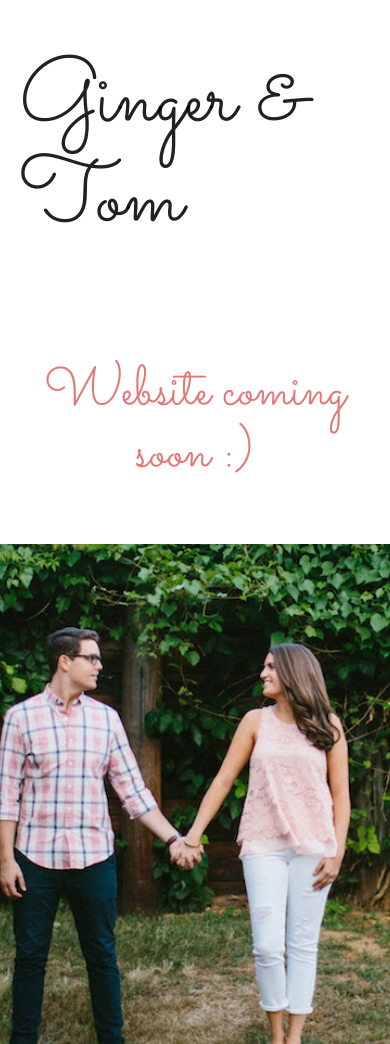
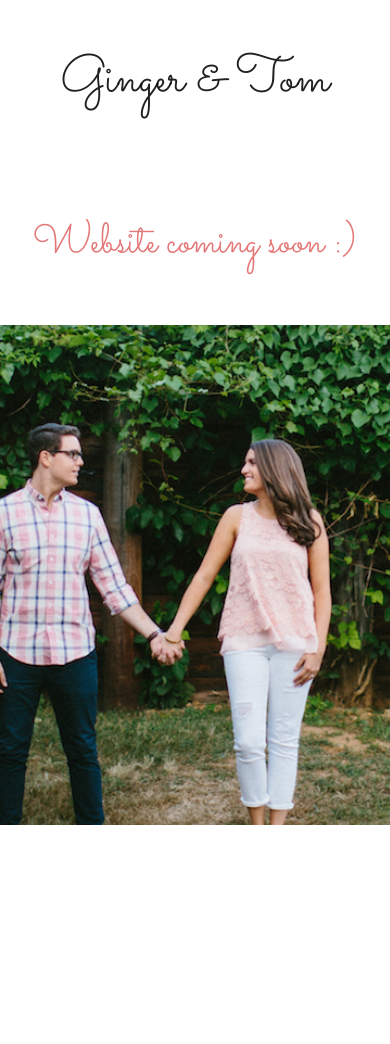
Before and after one commit to tommcgurl/ginger-tom-wedding-site, a plain HTML site: page index.html in a window 390 px wide. Shown: the part 500-1544 px from the top of the page. After the commit the page ends 1325 px from the top, so only its background shows below. Drawn offline with nearby package versions, Linux system fonts and the light colour scheme.

Commit message:
Adding responsive media queries.

```diff
--- a/index.css
+++ b/index.css
@@ -14,6 +14,7 @@
 	font-size: 68pt;
 	font-family: 'Sacramento', cursive;
 	font-weight: 100;
+	text-align: center;
 }
 
 .second-header {
@@ -26,8 +27,30 @@
 
 
 /* Mobile */
-@media only screen and (max-width : 768px) {
-	.parallax.secondary {
+@media only screen and (max-width : 417px) {
+	.main-header {
+		font-size: 52px;
+	}
+	.second-header {
+		font-size: 42px;
+	}
+	.parallax {
 		left: 40%;
 	}
+	.parallax img {
+	}
+	.parallax.secondary {
+		left: 50%;
+	}
+	.parallax.secondary img {
+	}
 }
+
+@media only screen and (min-device-width : 768px) and (max-device-width : 1024px) {
+	.parallax {
+		left: 20%;
+	}
+	.parallax.secondary {
+		left: 30%;
+	}
+}
```
Also changed, not shown: index.html (+4 -0 lines).
